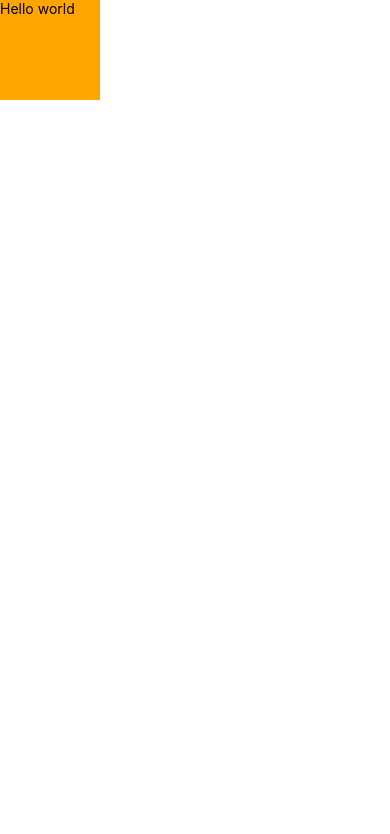
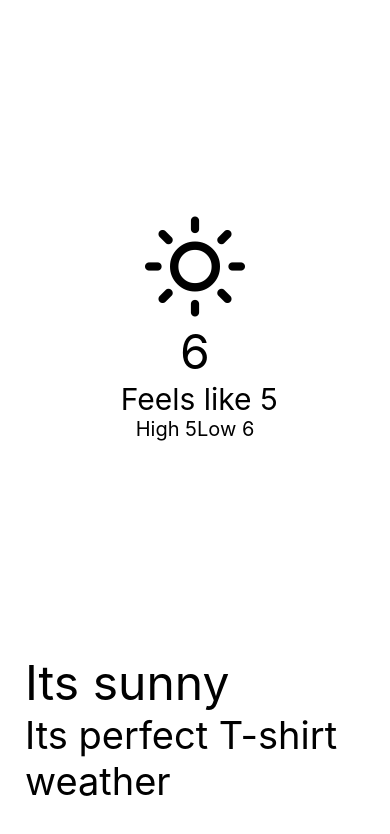
Before and after one commit to Asim-Shah-2004/Weather-App, a React Native app: screen / in a window 390 px wide. Shown: the top 834 px of the page. Built offline with nearby package versions, Linux system fonts and the light colour scheme.

Commit message:
added basic component

```diff
--- a/App.js
+++ b/App.js
@@ -1,12 +1,19 @@
 import React from "react";
-import {View,Text} from "react-native"
+import { View, StyleSheet } from "react-native";
+import  CurrentWeather  from "./src/components/currentWeather.js";
 
-const App = ()=>{
-  return(
-    <View style={{height:100,width:100,backgroundColor:'orange'}}>
-      <Text>Hello world</Text>
+const App = () => {
+  return (
+    <View style={styles.container}>
+      <CurrentWeather />
     </View>
-  )
-}
+  );
+};
 
-export default App
+const styles = StyleSheet.create({
+  container: {
+    flex: 1
+  }
+});
+
+export default App;
--- /dev/null
+++ b/src/components/currentWeather.js
@@ -0,0 +1,67 @@
+import React from "react";
+import { View, Text, SafeAreaView, StyleSheet } from "react-native";
+import { StatusBar } from 'expo-status-bar';
+import { Feather } from '@expo/vector-icons';
+
+const CurrentWeather = () => {
+  return (
+    <SafeAreaView style={styles.wrapper}>
+      <View style={styles.container}>
+        <Feather name="sun" size={100} color="black" />
+        <Text style={styles.temp}>6</Text>
+        <Text style={styles.feels}> Feels like 5</Text>
+        <View style={styles.HighLowWrapper}>
+          <Text style={styles.HighLow}>High 5</Text>
+          <Text style={styles.HighLow}>Low 6</Text>
+        </View>
+      </View>
+      <View style={styles.bodyWrapper}>
+        <Text style={styles.message}>Its sunny</Text>
+        <Text style={styles.description}>Its perfect T-shirt weather</Text>
+      </View>
+
+      <StatusBar />
+    </SafeAreaView>
+  )
+}
+
+const styles = StyleSheet.create({
+  wrapper: {
+    flex: 1,
+    backgroundColor: 'dark grey'
+  },
+  container: {
+    flex: 1,
+    alignItems: 'center',
+    justifyContent: 'center'
+  },
+  temp: {
+    color: 'black',
+    fontSize: 48
+  },
+  feels: {
+    color: 'black',
+    fontSize: 30
+  },
+  HighLow: {
+    color: 'black',
+    fontSize: 20
+  },
+  HighLowWrapper: {
+    flexDirection: 'row'
+  },
+  bodyWrapper: {
+    alignItems: 'flex-start',
+    justifyContent: 'flex-end',
+    paddingLeft: 25,
+    marginBottom: 40
+  },
+  description: {
+    fontSize: 38
+  },
+  message: {
+    fontSize: 48
+  }
+});
+
+export default CurrentWeather;
```
Also changed, not shown: 1 other file (tests, documents, lock files or other folders).
